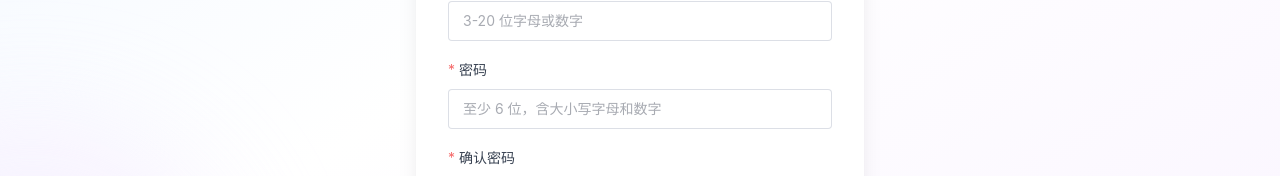
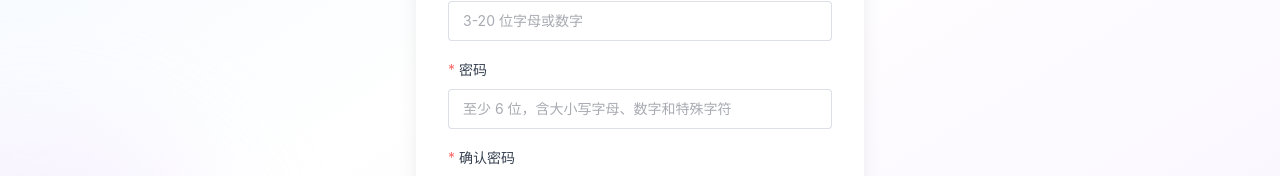
Before and after one commit to aitra-ai/aitra-portal, a Vue app: page /register in a window 1280 px wide. Shown: the part 441-617 px from the top of the page. Built offline with nearby package versions, Linux system fonts and the light colour scheme; no server answers.

Commit message:
fix: require special character in password (Casdoor policy)

```diff
--- a/src/locales/en.ts
+++ b/src/locales/en.ts
@@ -81,8 +81,8 @@ export default {
     usernamePlaceholder: '3-20 letters or numbers',
     usernameMin: 'Username must be at least 3 characters',
     password: 'Password',
-    passwordPlaceholder: 'Min 6 chars, upper + lower + digit',
-    passwordMin: 'Password must be at least 6 characters and contain uppercase, lowercase and a digit',
+    passwordPlaceholder: 'Min 6 chars, upper + lower + digit + symbol',
+    passwordMin: 'Password must contain uppercase, lowercase, a digit and a special character',
     confirmPassword: 'Confirm Password',
     confirmPasswordPlaceholder: 'Re-enter your password',
     passwordMismatch: 'Passwords do not match',
--- a/src/locales/zh.ts
+++ b/src/locales/zh.ts
@@ -81,8 +81,8 @@ export default {
     usernamePlaceholder: '3-20 位字母或数字',
     usernameMin: '用户名至少 3 位',
     password: '密码',
-    passwordPlaceholder: '至少 6 位，含大小写字母和数字',
-    passwordMin: '密码至少 6 位，且必须包含大写字母、小写字母和数字',
+    passwordPlaceholder: '至少 6 位，含大小写字母、数字和特殊字符',
+    passwordMin: '密码至少 6 位，且必须包含大写字母、小写字母、数字和特殊字符',
     confirmPassword: '确认密码',
     confirmPasswordPlaceholder: '再次输入密码',
     passwordMismatch: '两次密码不一致',
--- a/src/views/RegisterView.vue
+++ b/src/views/RegisterView.vue
@@ -207,7 +207,7 @@ const rules = {
     {
       validator: (_: any, value: string, cb: Function) => {
         if (value.length < 6) return cb(new Error(t('register.passwordMin')))
-        if (!/[A-Z]/.test(value) || !/[a-z]/.test(value) || !/[0-9]/.test(value)) {
+        if (!/[A-Z]/.test(value) || !/[a-z]/.test(value) || !/[0-9]/.test(value) || !/[^A-Za-z0-9]/.test(value)) {
           return cb(new Error(t('register.passwordMin')))
         }
         cb()
```
